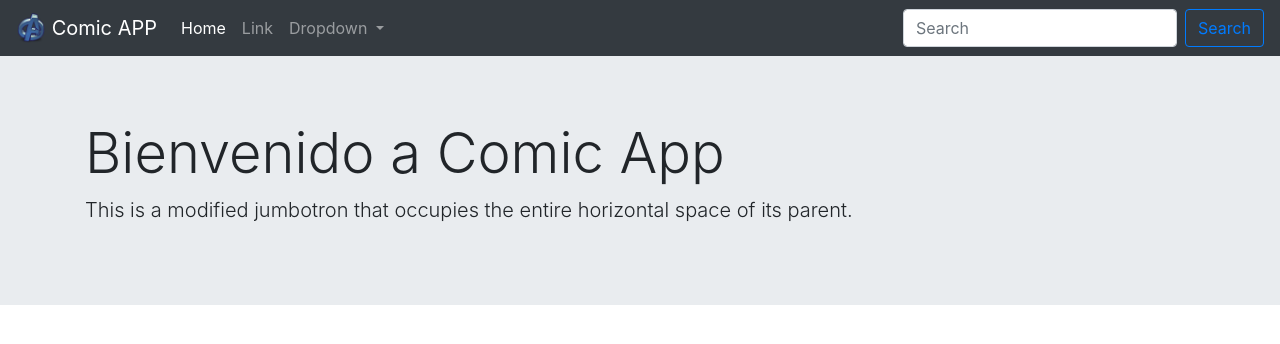
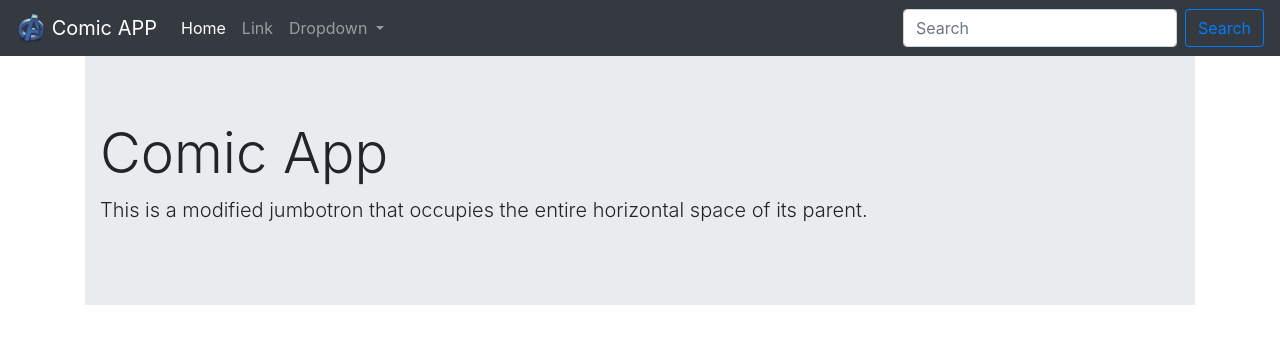
Before and after one commit to samir04m/Angular-comicApp, an Angular app: page /home in a window 1280 px wide. Before the commit this address led to /. Shown: the top 344 px of the page. Built offline with nearby package versions, Linux system fonts and the light colour scheme.

Commit message:
Creacion de la primera ruta

```diff
--- a/src/app/app.component.html
+++ b/src/app/app.component.html
@@ -1,3 +1,7 @@
 <app-navbar></app-navbar>
 
-<app-home></app-home>
+<div class="container">
+   <router-outlet></router-outlet>
+
+
+</div>
--- /dev/null
+++ b/src/app/app.routes.ts
@@ -0,0 +1,9 @@
+import { RouterModule, Routes } from '@angular/router';
+import { HomeComponent } from './components/home/home.component';
+
+const app_routes: Routes = [
+  { path: 'home', component: HomeComponent },
+  { path: '**', pathMatch: 'full', redirectTo: 'home' }
+];
+
+export const app_routing = RouterModule.forRoot(app_routes);
--- a/src/app/components/home/home.component.html
+++ b/src/app/components/home/home.component.html
@@ -1,6 +1,6 @@
 <div class="jumbotron jumbotron-fluid">
   <div class="container">
-    <h1 class="display-4">Bienvenido a Comic App</h1>
+    <h1 class="display-4">Comic App</h1>
     <p class="lead">This is a modified jumbotron that occupies the entire horizontal space of its parent.</p>
   </div>
 </div>
```
Also changed, not shown: src/app/app.module.ts (+8 -1 lines).
